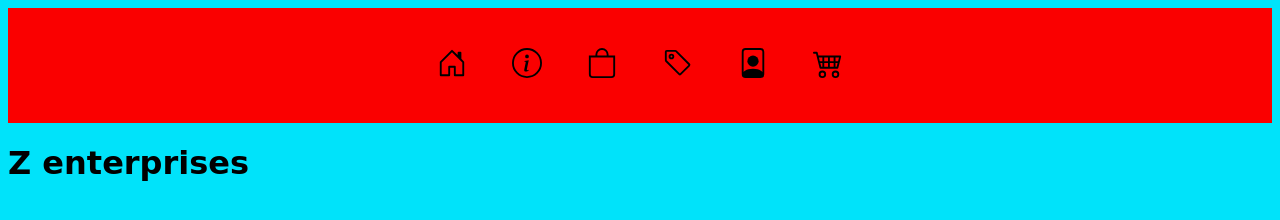
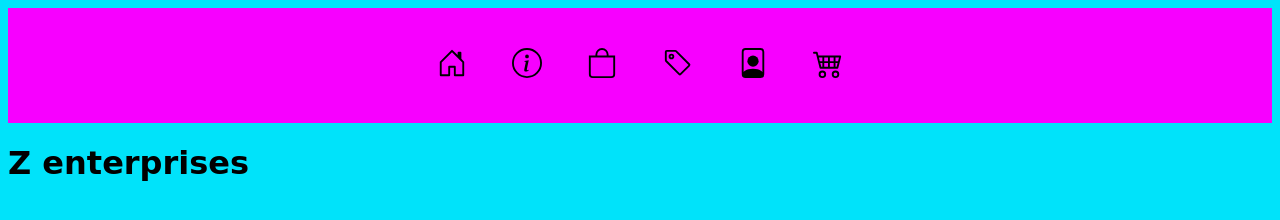
Before and after one commit to acool1036theyoutube/z, a plain HTML site: page index.html in a window 1280 px wide. Drawn offline with Linux system fonts and the light colour scheme.

Commit message:
Update style.css

```diff
--- a/style.css
+++ b/style.css
@@ -6,7 +6,7 @@ p {
 font-size: 15;
 }
 .nav {
-  background-color: #FA0000;
+  background-color: #F700FF;
   list-style-type: none;
   text-align: center;
   margin: 0;
```
